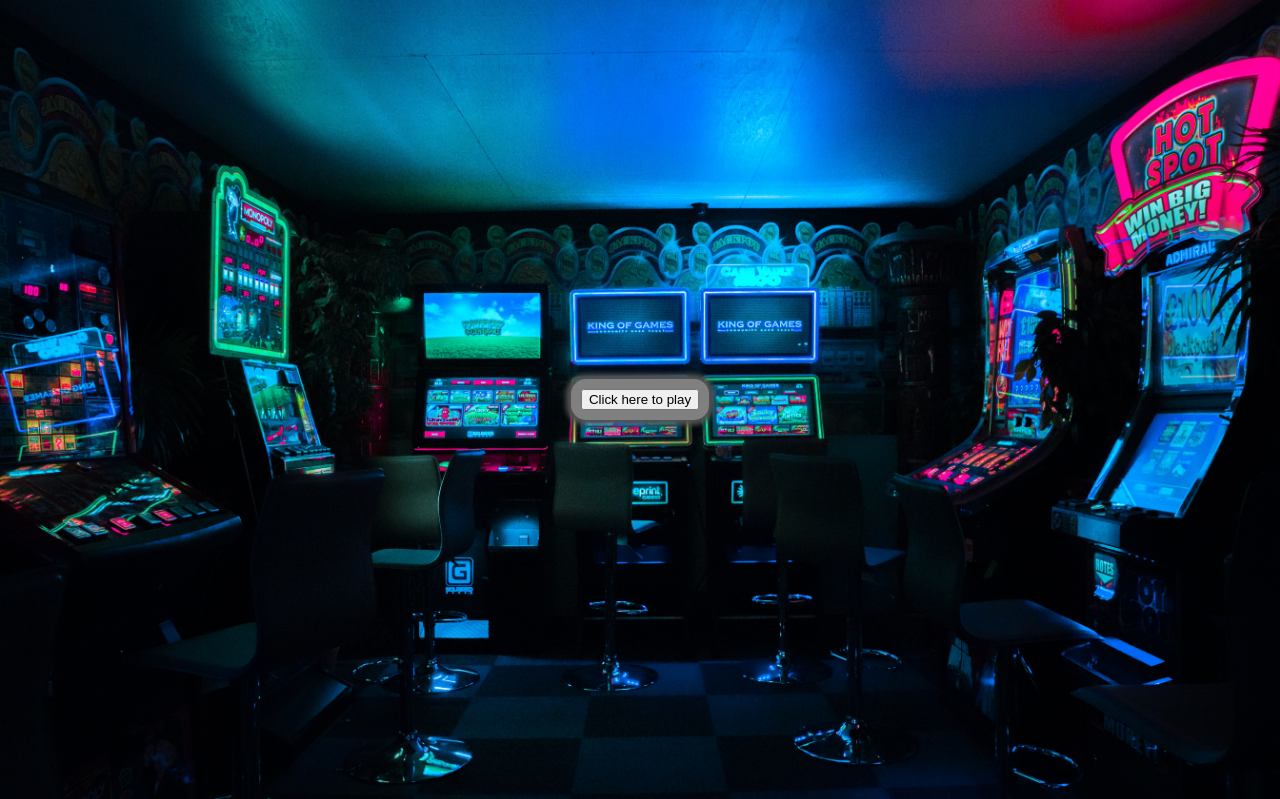
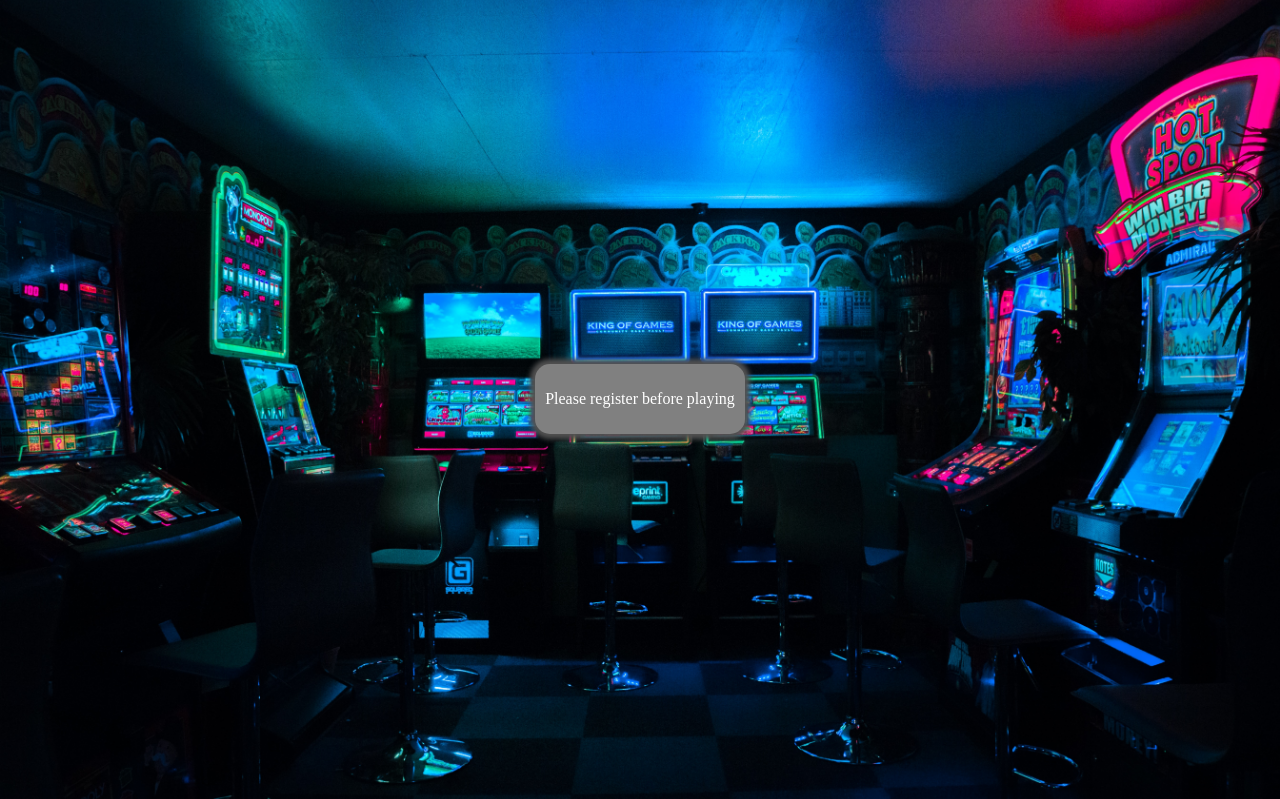
Before and after one commit to FormularSumo/ECM-1417-Web-Dev, a PHP site: page /pairs.php in a window 1280 px wide. Shown: the part 63-862 px from the top of the page. Run offline with PHP 8.4, Linux system fonts and the light colour scheme.

Commit message:
Prevent game being played if user not registered
It wasn't loading otherwise, and submit score would be broken anyway

```diff
--- a/pairs.php
+++ b/pairs.php
@@ -381,6 +381,7 @@
 
     <div id='main'>
       <div id='content' style="background-color:grey; box-shadow:0px 0px 5px 5px #515151;">
+        <?php if(isset($_COOKIE["username"])) : ?>
           <div id='pairs' style="display:none; width=80%;">
             <p id='total point counter'>Total points: 0</p>
             <p id='round point counter'>Points this round: 1000</p>
@@ -390,11 +391,14 @@
             <div id='level' class='grid'></div>
           </div>
           <button id='start button' onclick="playLevel(1);">Click here to play</button>
-      </div>
-    </div>
 
           <audio id="Level complete" controls style="display:none">
             <source src="sound effects/Level complete.mp3" type="audio/mp3">
           </audio>
+        <?php else: ?>
+          <p>Please register before playing</p>
+        <?php endif;?>
+      </div>
+    </div>
   </body>
 </html>
```
Lines whose indentation alone changed are shown as unchanged.
